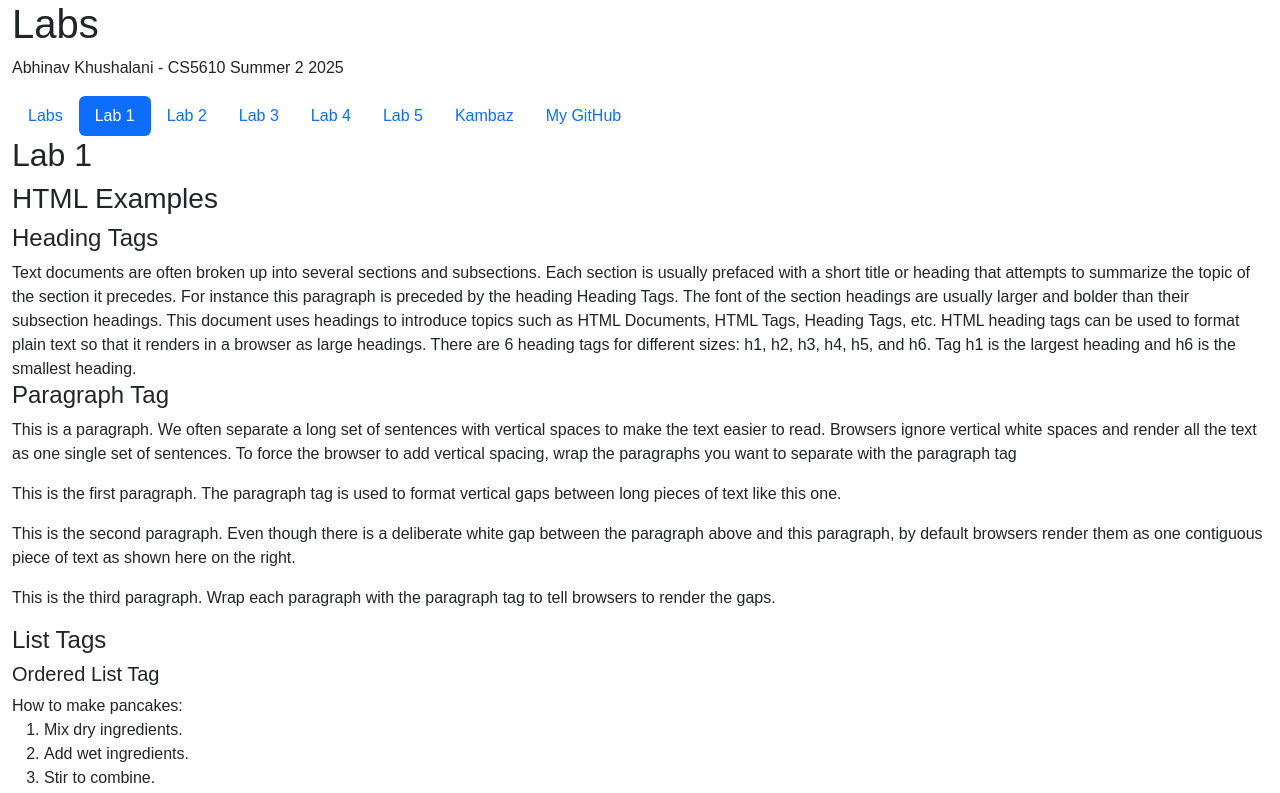
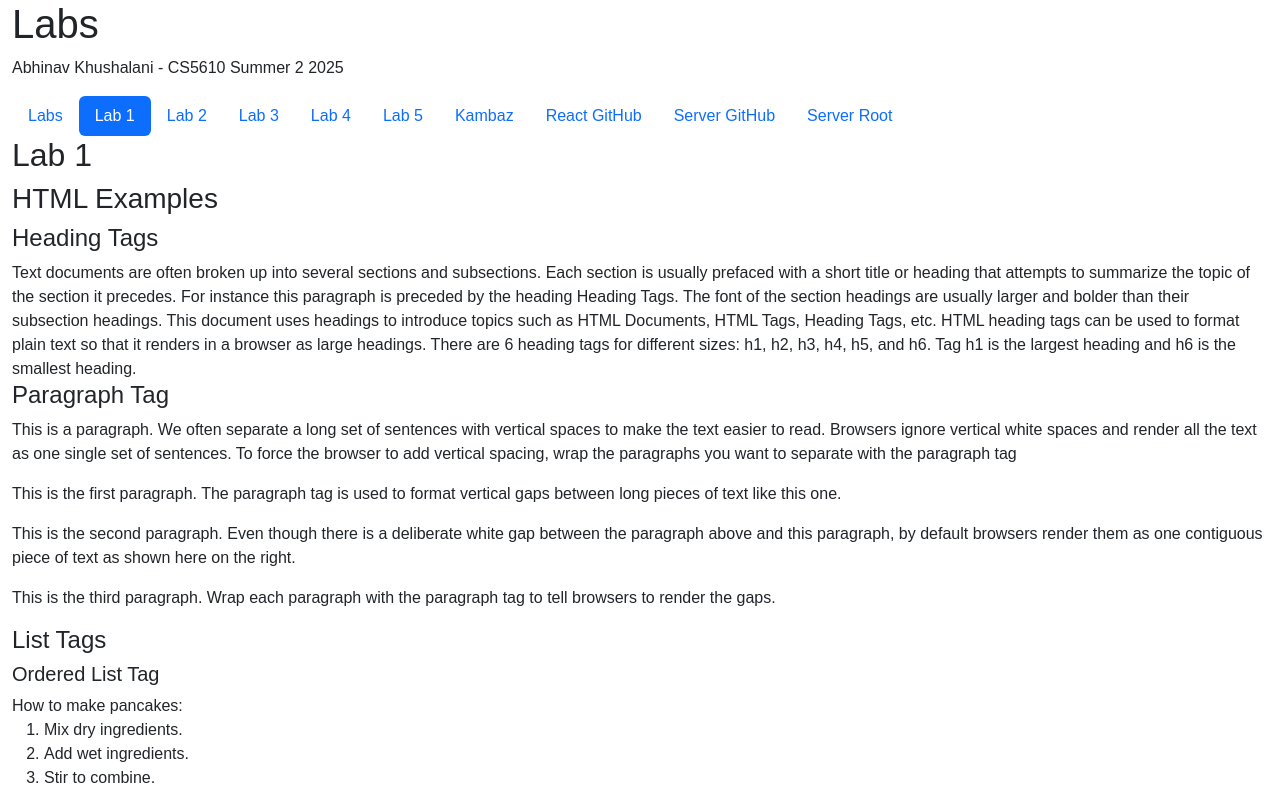
Before and after one commit to akhushalani/kambaz-react-web-app, a React (Vite) app: page /#/Labs/Lab1 in a window 1280 px wide. Shown: the top 793 px of the page. Built offline with nearby package versions, Linux system fonts and the light colour scheme; no server answers.

Commit message:
Updated TOC

```diff
--- a/src/Labs/TOC.tsx
+++ b/src/Labs/TOC.tsx
@@ -34,7 +34,13 @@ export default function TOC() {
       })}
 
       <Nav.Item>
-        <Nav.Link href="https://github.com/akhushalani/kambaz-react-web-app">My GitHub</Nav.Link>
+        <Nav.Link href="https://github.com/akhushalani/kambaz-react-web-app">React GitHub</Nav.Link>
+      </Nav.Item>
+      <Nav.Item>
+        <Nav.Link href="https://github.com/akhushalani/kambaz-node-server-app">Server GitHub</Nav.Link>
+      </Nav.Item>
+      <Nav.Item>
+        <Nav.Link href="https://kambaz-node-server-app-hh98.onrender.com">Server Root</Nav.Link>
       </Nav.Item>
     </Nav>
   );
```
